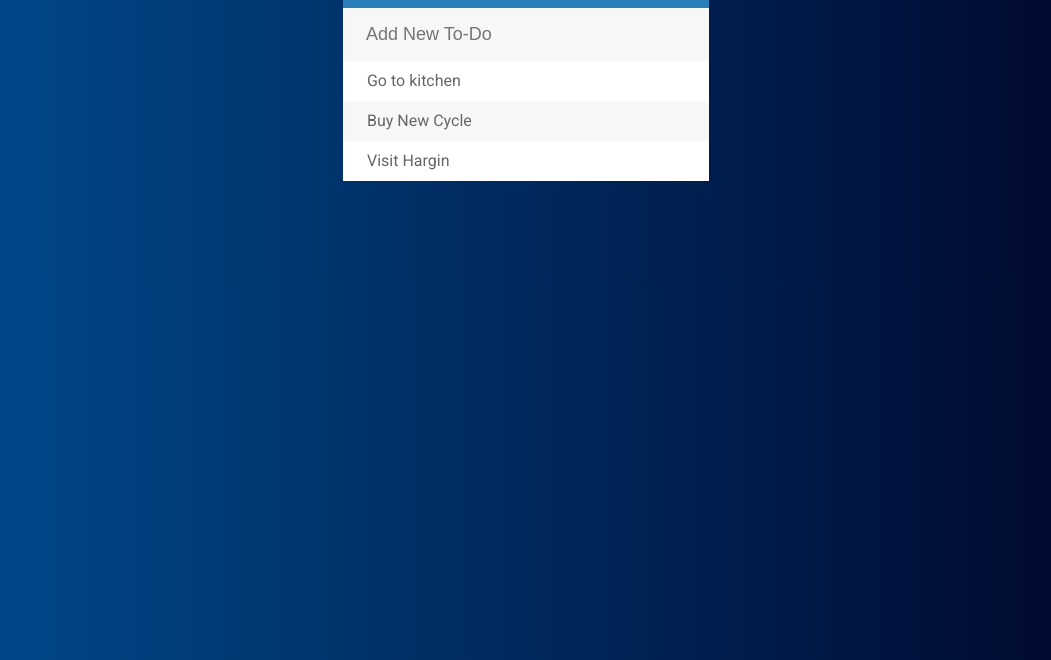
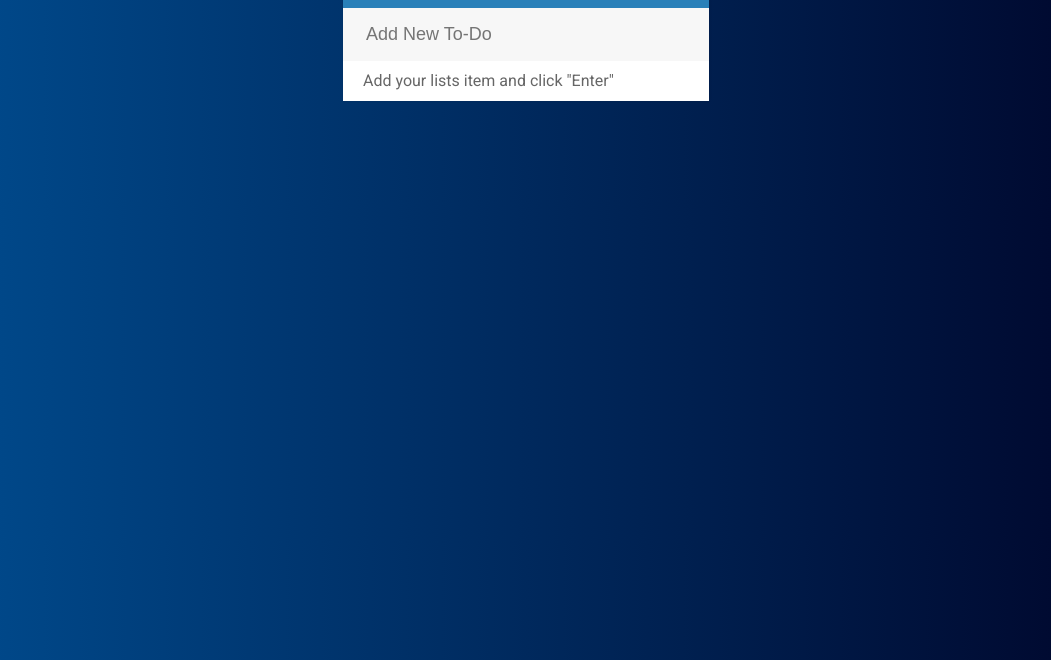
Before and after one commit to Nikolas9896/TodoListProject, a plain HTML site: page index.html in a window 1280 px wide. Shown: the part 140-800 px from the top of the page, without its empty margins (114-1165 px from the left). Drawn offline with Linux system fonts and the light colour scheme.

Commit message:
Addsimle text

```diff
--- a/index.html
+++ b/index.html
@@ -16,9 +16,9 @@
 	<h1>To-Do List <i class="fas fa-plus-circle"></i></h1>
 	<input type="text" placeholder="Add New To-Do" name="Edit1">
 	<ul>
-		<li><span><i class="fas fa-trash-alt"></i></span> Go to kitchen</li>
-		<li><span><i class="fas fa-trash-alt"></i></span> Buy New Cycle</li>
-		<li><span><i class="fas fa-trash-alt"></i></span> Visit Hargin</li>
+		<li><span><i class="fas fa-trash-alt"></i></span>Add your lists item and click "Enter"</li>
+
+
 	</ul>
 </div>
 
```
